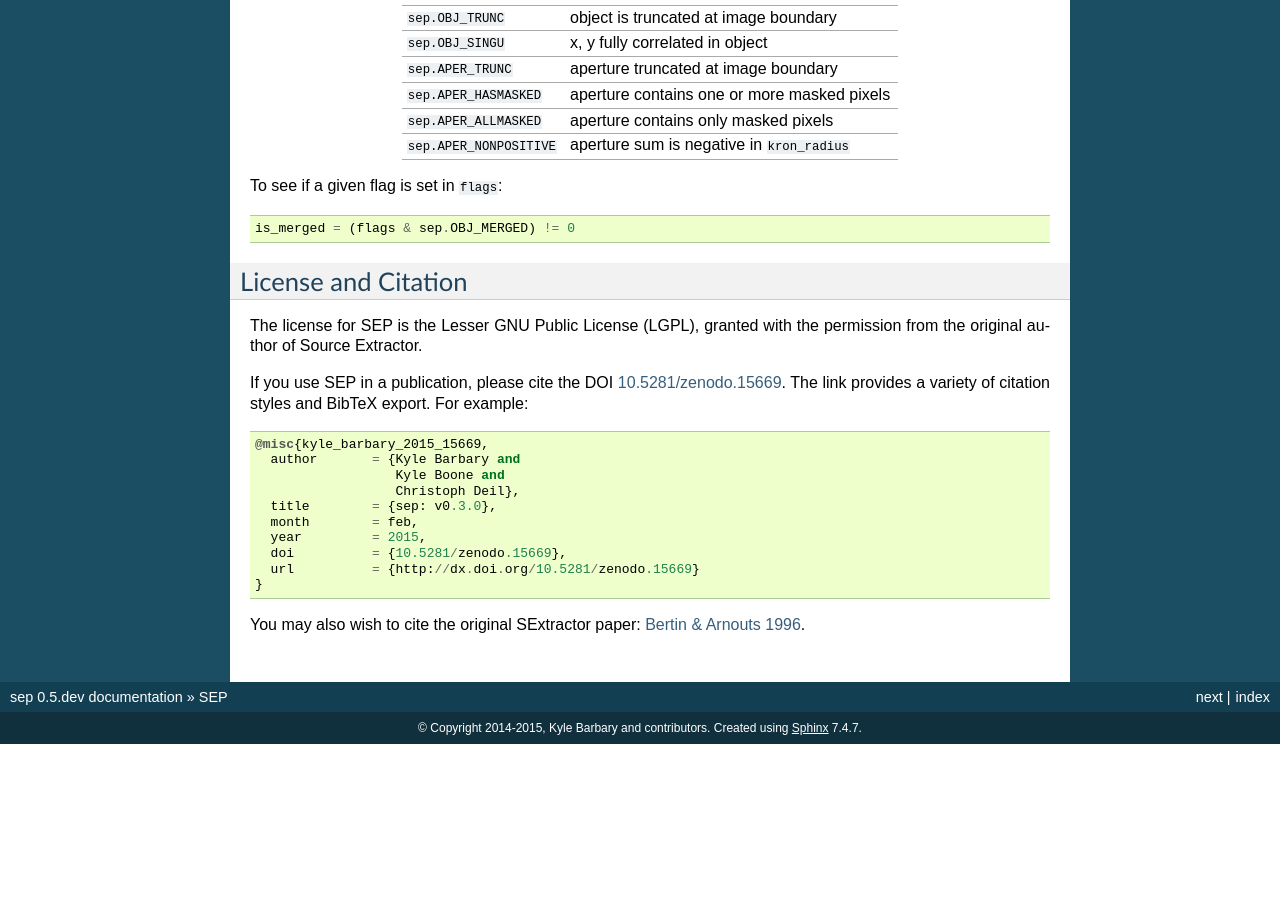
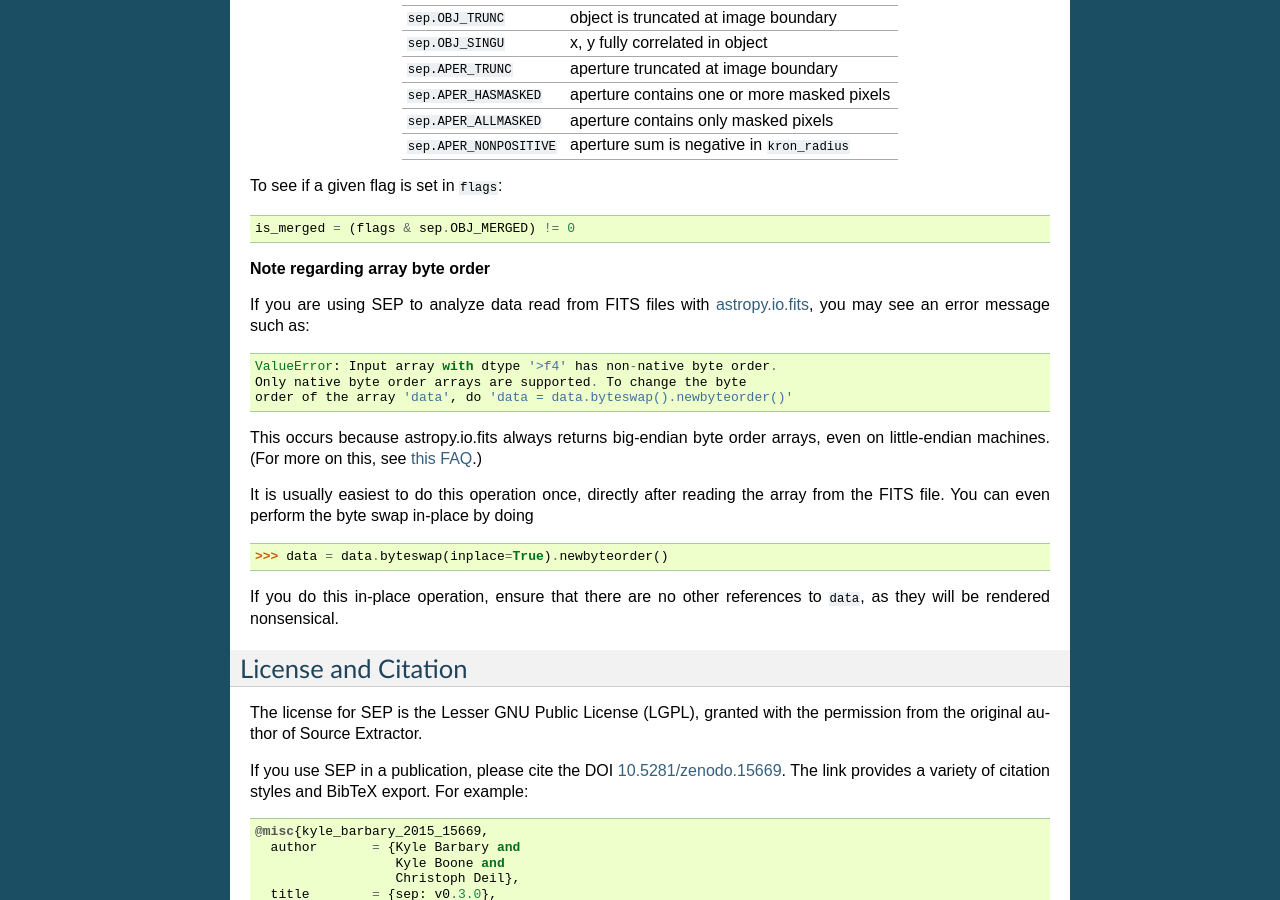
Before and after one commit to kbarbary/sep, a Sphinx documentation site: the page built from docs/index.rst, in a window 1280 px wide and 900 px high, scrolled down 1515 px. Built offline with Sphinx 7.4.7, drawn with Linux system fonts in a browser that asks for light colours; before the commit the page ends 2259 px from its top, so only the background shows below that.

Commit message:
clarify byteswapping issue

```diff
--- a/docs/index.rst
+++ b/docs/index.rst
@@ -106,6 +106,29 @@ To see if a given flag is set in ``flags``::
 
     is_merged = (flags & sep.OBJ_MERGED) != 0
 
+**Note regarding array byte order**
+
+If you are using SEP to analyze data read from FITS files with
+`astropy.io.fits <http://astropy.readthedocs.org/en/stable/io/fits/>`_,
+you may see an error message such as::
+
+    ValueError: Input array with dtype '>f4' has non-native byte order.
+    Only native byte order arrays are supported. To change the byte
+    order of the array 'data', do 'data = data.byteswap().newbyteorder()'
+
+This occurs because astropy.io.fits always returns big-endian byte
+order arrays, even on little-endian machines. (For more on this, see
+`this FAQ <https://github.com/kbarbary/sep#faq>`_.)
+
+It is usually easiest to do this operation once, directly after
+reading the array from the FITS file. You can even perform the byte
+swap in-place by doing ::
+
+    >>> data = data.byteswap(inplace=True).newbyteorder()
+
+If you do this in-place operation, ensure that there are no other
+references to ``data``, as they will be rendered nonsensical.
+
 License and Citation
 --------------------
 
```
Also changed, not shown: README.md (+30 -6 lines), 1 other file.
